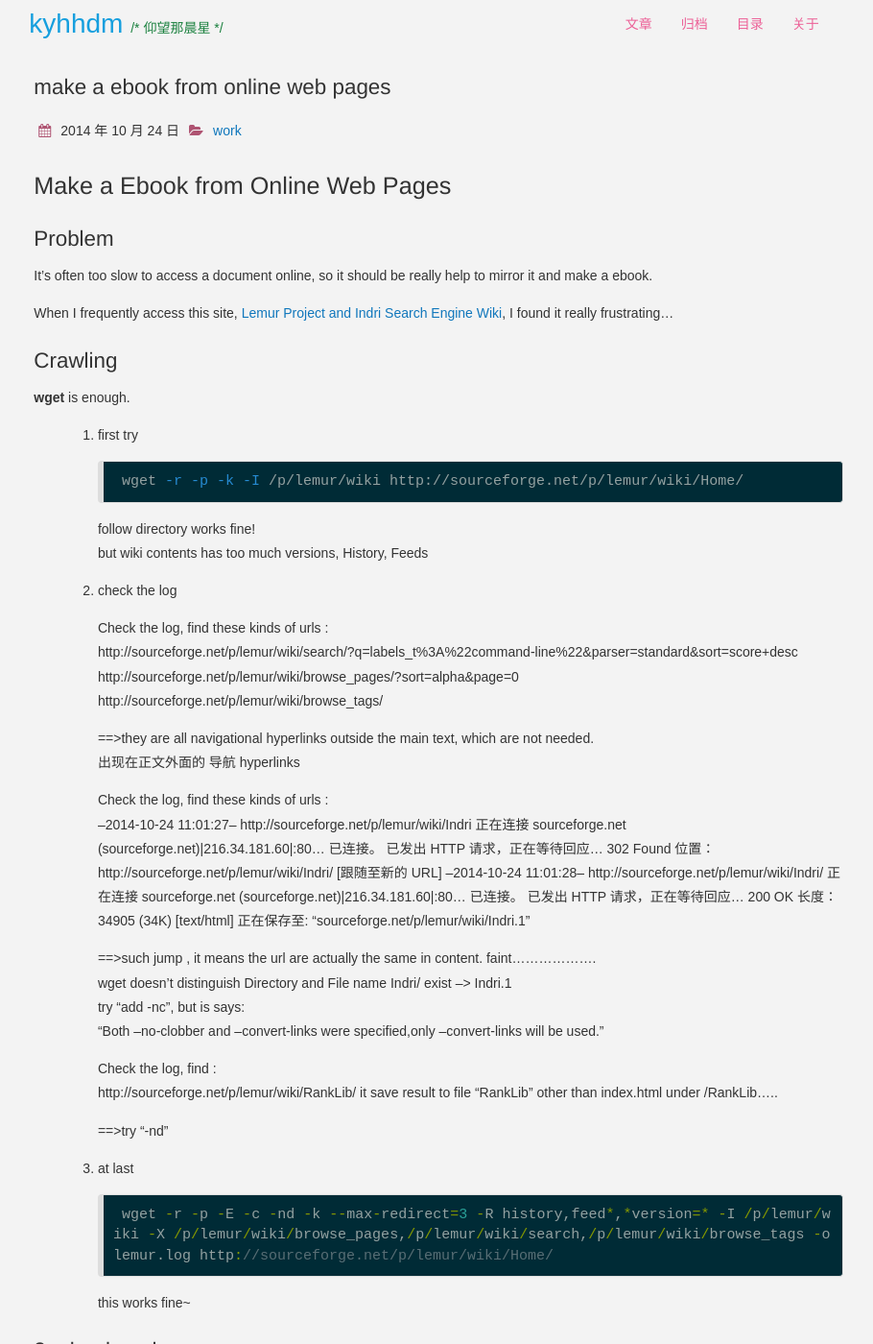
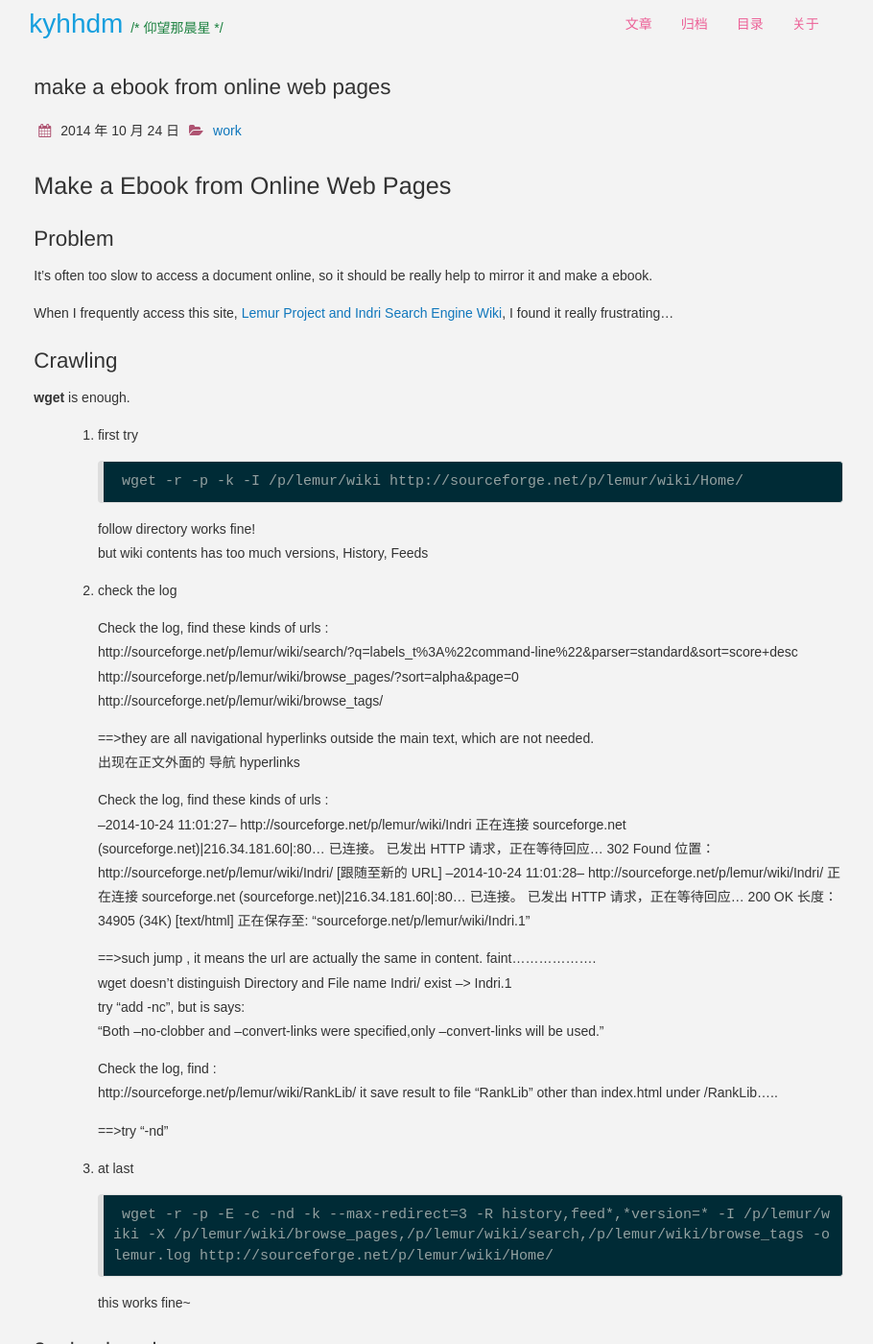
Before and after one commit to kyhhdm/kyhhdm.github.io, a Jekyll site: the page built from _posts/2014-10-24-make a ebook from online web pages.md, in a window 1280 px wide and 1400 px high. Shown: the whole window at 96% size, without its empty margins (183-1093 px from the left). Built offline with Jekyll 4.4.1, drawn with Linux system fonts in a browser that asks for light colours; nearby versions of some CDN libraries; comment, search, counter and statistics services are not loaded.

Commit message:
change to kramdown

````diff
--- a/_posts/2014-10-24-make a ebook from online web pages.md
+++ b/_posts/2014-10-24-make a ebook from online web pages.md
@@ -24,9 +24,9 @@
 
 1. first try
 
-    ```sh
+    ~~~
     wget -r -p -k -I /p/lemur/wiki http://sourceforge.net/p/lemur/wiki/Home/
-    ```
+    ~~~
 
     follow directory works fine!
     but wiki contents has too much versions, History, Feeds
@@ -65,9 +65,9 @@
 
 3. at last
 
-    ```c
+    ~~~
     wget -r -p -E -c -nd -k --max-redirect=3 -R history,feed*,*version=* -I /p/lemur/wiki -X /p/lemur/wiki/browse_pages,/p/lemur/wiki/search,/p/lemur/wiki/browse_tags -o lemur.log http://sourceforge.net/p/lemur/wiki/Home/
-    ```
+    ~~~
 
     this works fine~
 
````
